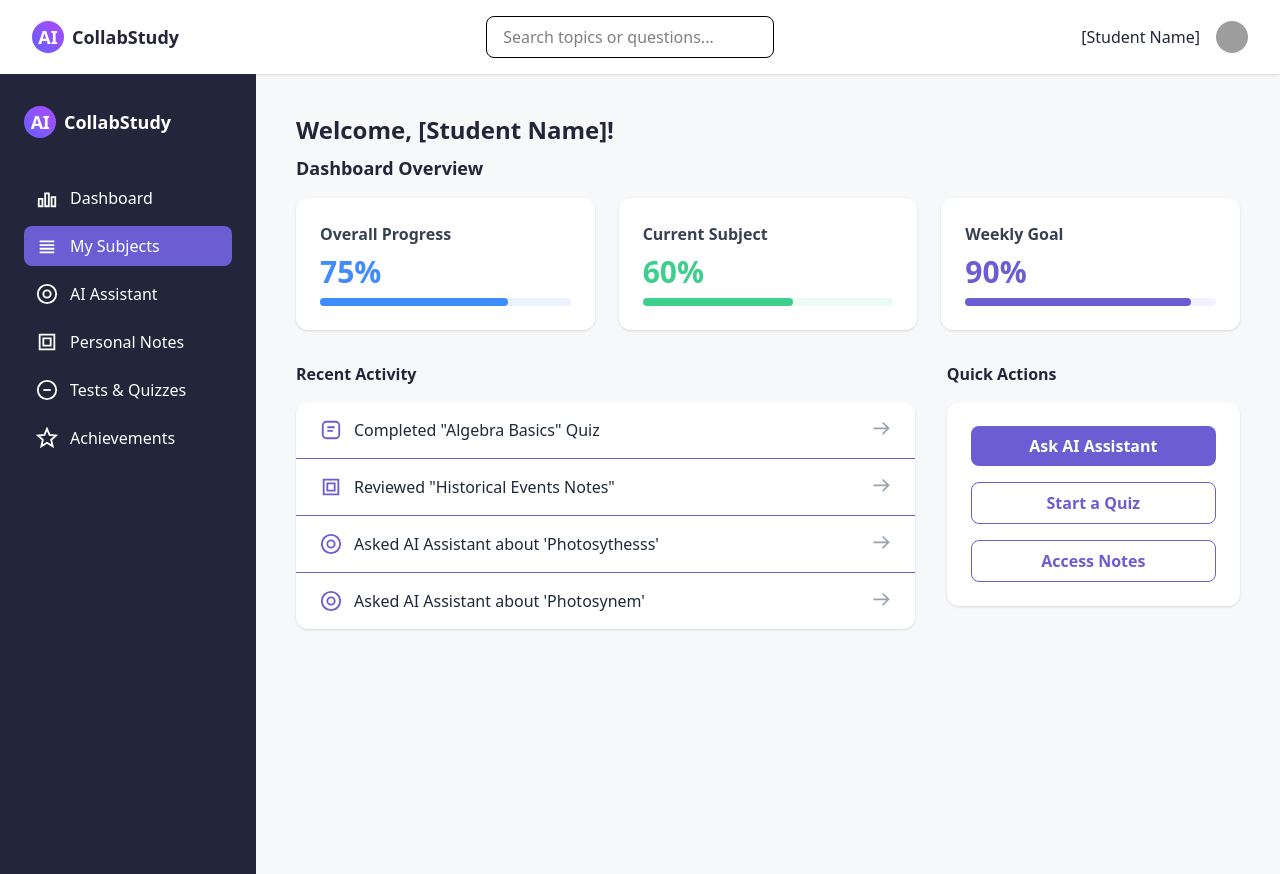
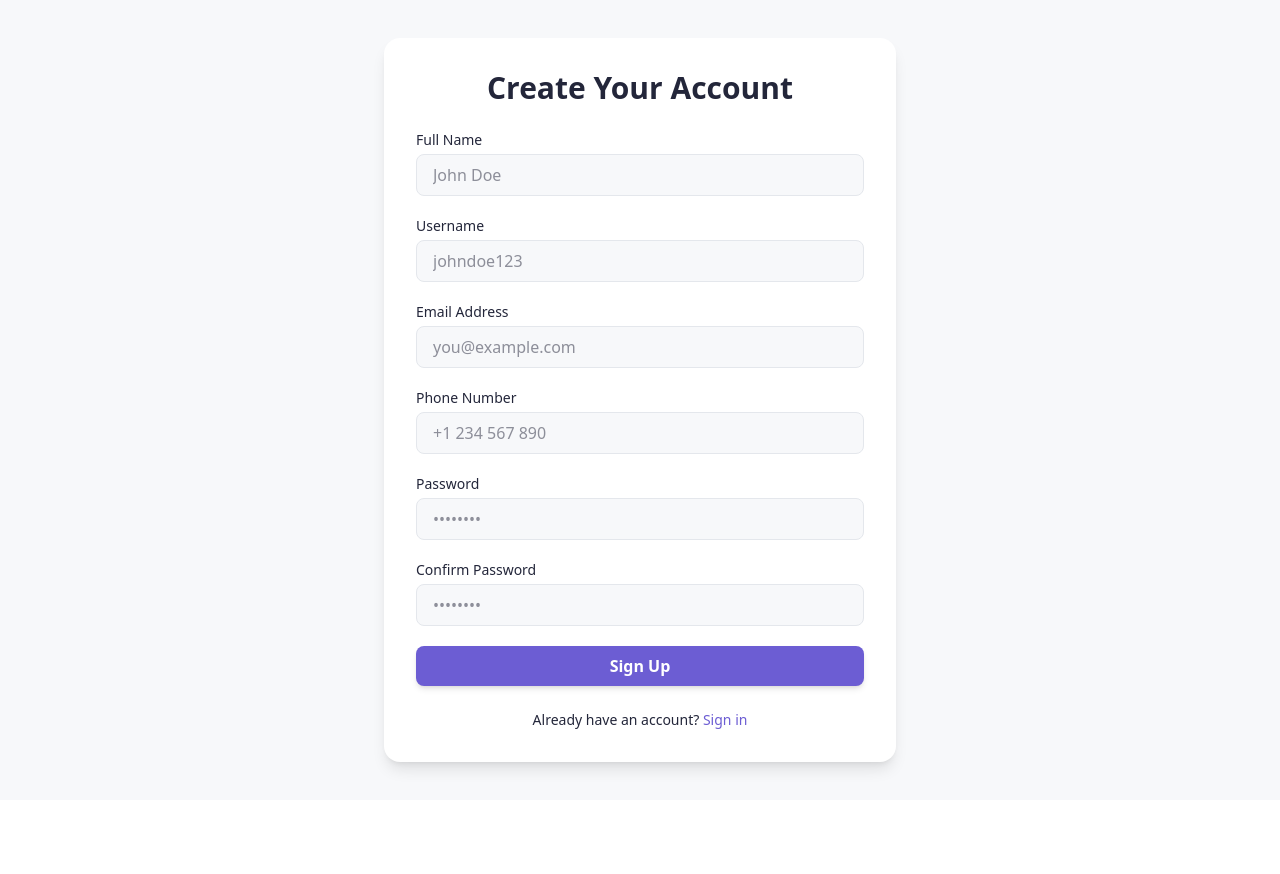
Before and after one commit to fancy-thunder/CollabStudy, a React (Vite) app: page / in a window 1280 px wide. After the commit the page ends 800 px from the top, so only its background shows below. Built offline with nearby package versions, Linux system fonts and the light colour scheme; grey boxes are pictures that could not be loaded.

Commit message:
added sign up logic for account creation

```diff
--- a/package.json
+++ b/package.json
@@ -11,6 +11,7 @@
   },
   "dependencies": {
     "@tailwindcss/vite": "^4.1.13",
+    "firebase": "^12.3.0",
     "react": "^19.1.1",
     "react-dom": "^19.1.1",
     "tailwindcss": "^4.1.13"
--- a/src/App.jsx
+++ b/src/App.jsx
@@ -7,8 +7,8 @@ function App() {
   return (
     <>
       {/* <SignIn/> */}
-      {/* <SignUp></SignUp> */}
-      <Dashboard/>
+      <SignUp></SignUp>
+      {/* <Dashboard/> */}
     </>
   );
 }
--- /dev/null
+++ b/src/firebase.js
@@ -0,0 +1,25 @@
+// Import the functions you need from the SDKs you need
+import { initializeApp } from "firebase/app";
+import { getAuth } from "firebase/auth";
+import { getFirestore } from "firebase/firestore";
+
+// TODO: Add SDKs for Firebase products that you want to use
+// https://firebase.google.com/docs/web/setup#available-libraries
+
+// Your web app's Firebase configuration
+// For Firebase JS SDK v7.20.0 and later, measurementId is optional
+const firebaseConfig = {
+    apiKey: "AIzaSyBGCXeFX-p6Y6_KQmRSDmwn3lGMS38GuMw",
+    authDomain: "ai-tutor-6f43d.firebaseapp.com",
+    projectId: "ai-tutor-6f43d",
+    storageBucket: "ai-tutor-6f43d.firebasestorage.app",
+    messagingSenderId: "728486013",
+    appId: "1:728486013:web:056e6e7d44cbc580efe114",
+    measurementId: "G-9PZWRVECLY"
+};
+
+// Initialize Firebase
+const app = initializeApp(firebaseConfig);
+
+export const auth = getAuth(app);
+export const db = getFirestore(app);
--- a/src/pages/SignUp/SignUp.jsx
+++ b/src/pages/SignUp/SignUp.jsx
@@ -1,6 +1,52 @@
 import React from "react";
+import { auth } from "../../firebase";
+import { createUserWithEmailAndPassword } from "firebase/auth";
+import { useState } from "react";
+import { db } from "../../firebase";
+import { doc, setDoc } from "firebase/firestore";
+const SignUp = () => {
+  let [fullName, setFullName] = useState("");
+  let [username, setUsername] = useState("");
+  let [email, setEmail] = useState("");
+  let [phone, setPhone] = useState("");
+  let [password, setPassword] = useState("");
+  let [confirmPassword, setConfirmPassword] = useState("");
+  let [status, setStatus] = useState("idle");
 
-const SignUp = () => {
+  async function handleSubmit(e) {
+    e.preventDefault();
+    if (password !== confirmPassword) {
+      alert("Passwords do not match");
+      return;
+    }
+    setStatus("loading")
+    createUserWithEmailAndPassword(auth, email, password).then((user) => {
+      console.log(user);
+      setDoc(doc(db, "user", user.user.uid), {
+        fullName: fullName,
+        username: username,
+        email: email,
+        phone: phone,
+        createdAt: new Date(),
+      }).then(() => {
+        setStatus("success")
+        setFullName("")
+        setEmail("")
+        setPassword("")
+        setConfirmPassword("")
+        setPhone("")
+        setUsername("")
+
+      }).catch((error) => {
+        setStatus("error")
+      });
+    }).catch((error) => {
+      setStatus("error")
+      console.log(error);
+    });
+
+  }
+
   return (
     <div className="flex items-center justify-center min-h-screen bg-[#F7F8FA]">
       <div className="w-full max-w-lg bg-white rounded-2xl shadow-lg p-8">
@@ -9,8 +55,19 @@ const SignUp = () => {
           Create Your Account
         </h2>
 
+        {
+          status == "success" && <p>Account Created</p>
+        }
+        {
+          status == "error" && <p>Something Went wrong</p>
+        }
+        {
+          status == "loading" && <p>loading....</p>
+        }
+
+
         {/* Sign Up Form */}
-        <form className="space-y-5">
+        <form className="space-y-5" onSubmit={handleSubmit}>
           {/* Full Name */}
           <div>
             <label
@@ -26,6 +83,8 @@ const SignUp = () => {
               placeholder="John Doe"
               className="w-full px-4 py-2 border border-[#E4E7EC] rounded-lg focus:outline-none focus:ring-2 focus:ring-[#6C5DD3] focus:border-[#6C5DD3] bg-[#F7F8FA] text-[#23263A]"
               required
+              onChange={(e) => setFullName(e.target.value)}
+              value={fullName}
             />
           </div>
 
@@ -44,6 +103,8 @@ const SignUp = () => {
               placeholder="johndoe123"
               className="w-full px-4 py-2 border border-[#E4E7EC] rounded-lg focus:outline-none focus:ring-2 focus:ring-[#6C5DD3] focus:border-[#6C5DD3] bg-[#F7F8FA] text-[#23263A]"
               required
+              onChange={(e) => setUsername(e.target.value)}
+              value={username}
             />
           </div>
 
@@ -62,6 +123,8 @@ const SignUp = () => {
               placeholder="you@example.com"
               className="w-full px-4 py-2 border border-[#E4E7EC] rounded-lg focus:outline-none focus:ring-2 focus:ring-[#6C5DD3] focus:border-[#6C5DD3] bg-[#F7F8FA] text-[#23263A]"
               required
+              onChange={(e) => setEmail(e.target.value)}
+              value={email}
             />
           </div>
 
@@ -80,6 +143,8 @@ const SignUp = () => {
               placeholder="+1 234 567 890"
               className="w-full px-4 py-2 border border-[#E4E7EC] rounded-lg focus:outline-none focus:ring-2 focus:ring-[#6C5DD3] focus:border-[#6C5DD3] bg-[#F7F8FA] text-[#23263A]"
               required
+              onChange={(e) => setPhone(e.target.value)}
+              value={phone}
             />
           </div>
 
@@ -98,6 +163,8 @@ const SignUp = () => {
               placeholder="••••••••"
               className="w-full px-4 py-2 border border-[#E4E7EC] rounded-lg focus:outline-none focus:ring-2 focus:ring-[#6C5DD3] focus:border-[#6C5DD3] bg-[#F7F8FA] text-[#23263A]"
               required
+              onChange={(e) => setPassword(e.target.value)}
+              value={password}
             />
           </div>
 
@@ -116,6 +183,8 @@ const SignUp = () => {
               placeholder="••••••••"
               className="w-full px-4 py-2 border border-[#E4E7EC] rounded-lg focus:outline-none focus:ring-2 focus:ring-[#6C5DD3] focus:border-[#6C5DD3] bg-[#F7F8FA] text-[#23263A]"
               required
+              onChange={(e) => setConfirmPassword(e.target.value)}
+              value={confirmPassword}
             />
           </div>
 
```
Also changed, not shown: 1 other file (tests, documents, lock files or other folders).
